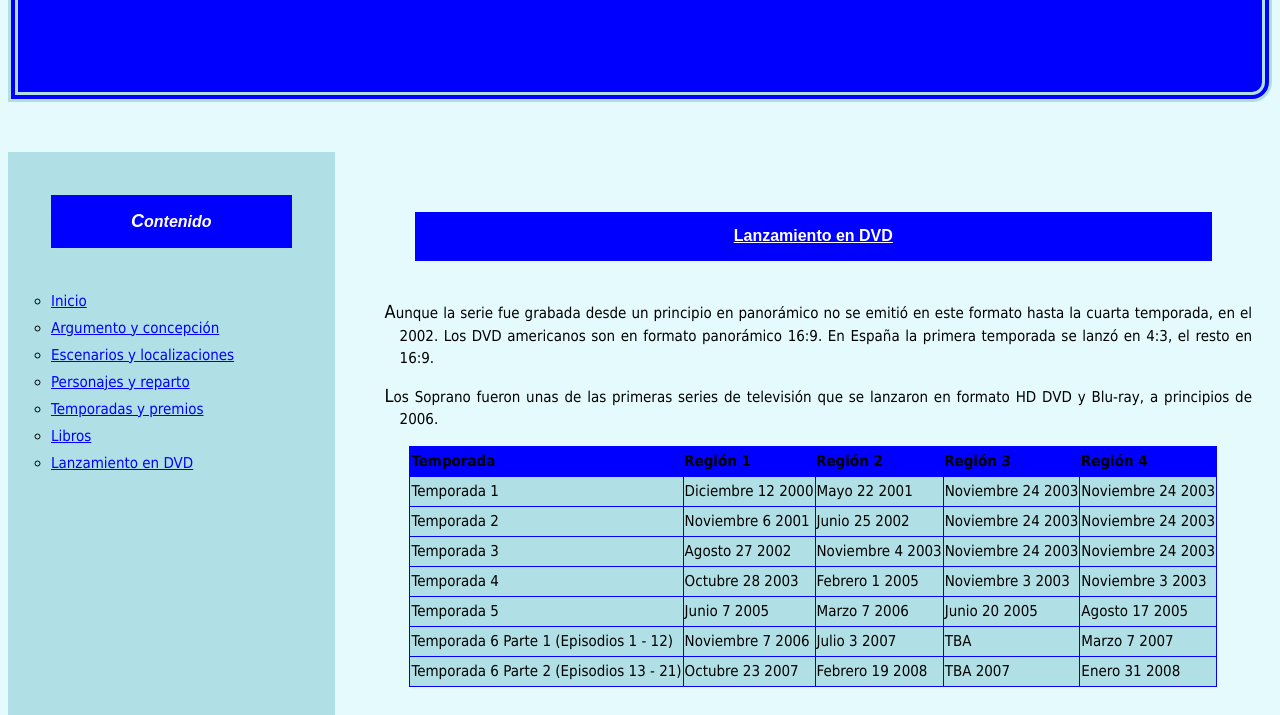
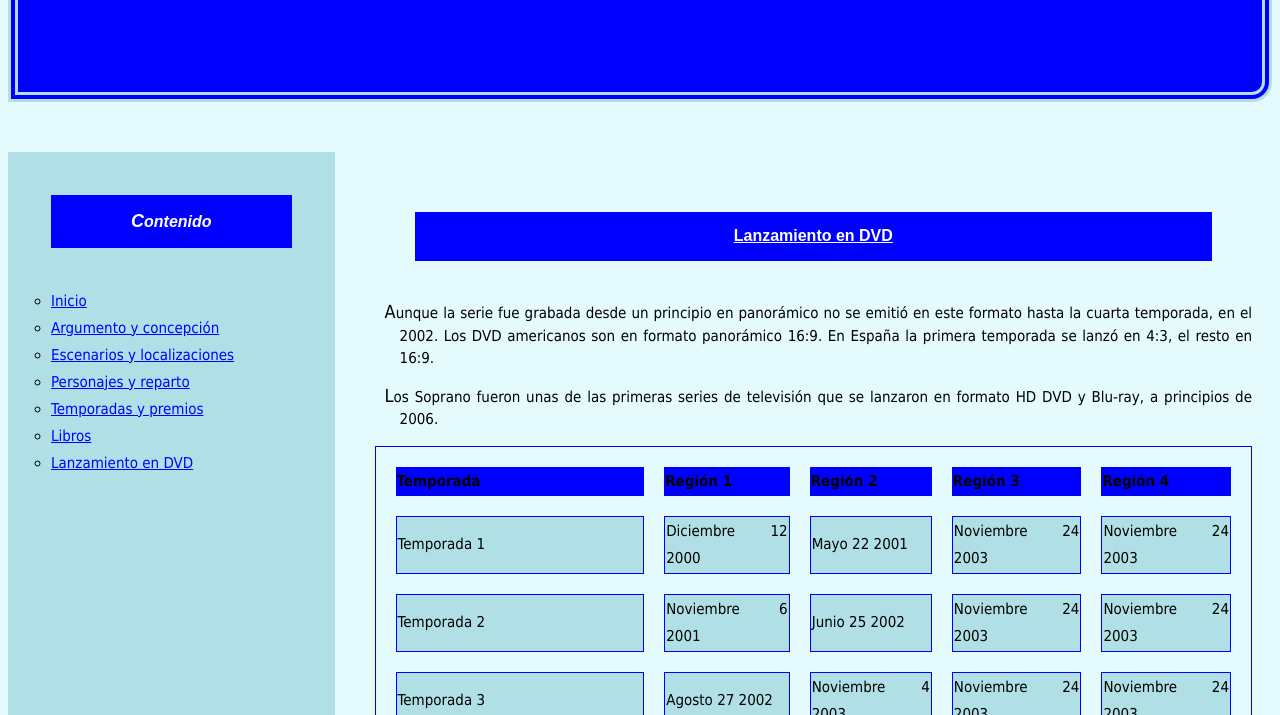
Before and after one commit to UO258935/sew, a plain HTML site: page lanzamientoDVD.html in a window 1280 px wide. Shown: the part 237-952 px from the top of the page. Drawn offline with Linux system fonts and the light colour scheme.

Commit message:
Update estilo_los_soprano.css

```diff
--- a/estilo/estilo_los_soprano.css
+++ b/estilo/estilo_los_soprano.css
@@ -63,7 +63,7 @@
   margin: 15px 0;
   margin-left: auto;
   margin-right: auto;
-  border-collapse: collapse;
+  border-collapse: separate;
   border-spacing: 20px;
 }
 
@@ -77,14 +77,14 @@
   background-color: PowderBlue;
   color: black;
   border: 1px solid blue;
-  border-spacing: 10px;
+  border-spacing: 10px 5px;
 }
 
 table tr td{
   background-color: PowderBlue;
   color: black;
   border: 1px solid blue;
-  border-spacing: 10px;
+  border-spacing: 10px 5px;
 }
 
 nav ul li {
```
